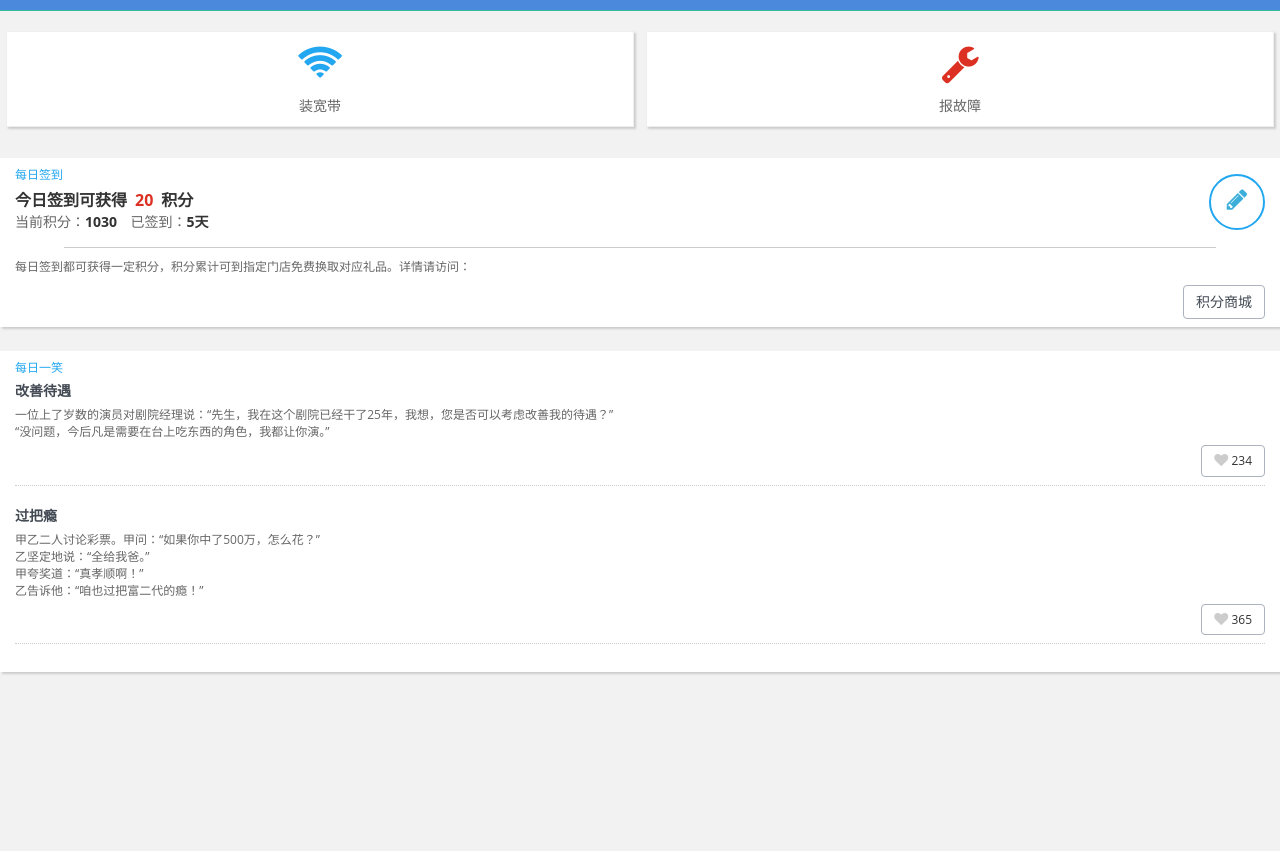
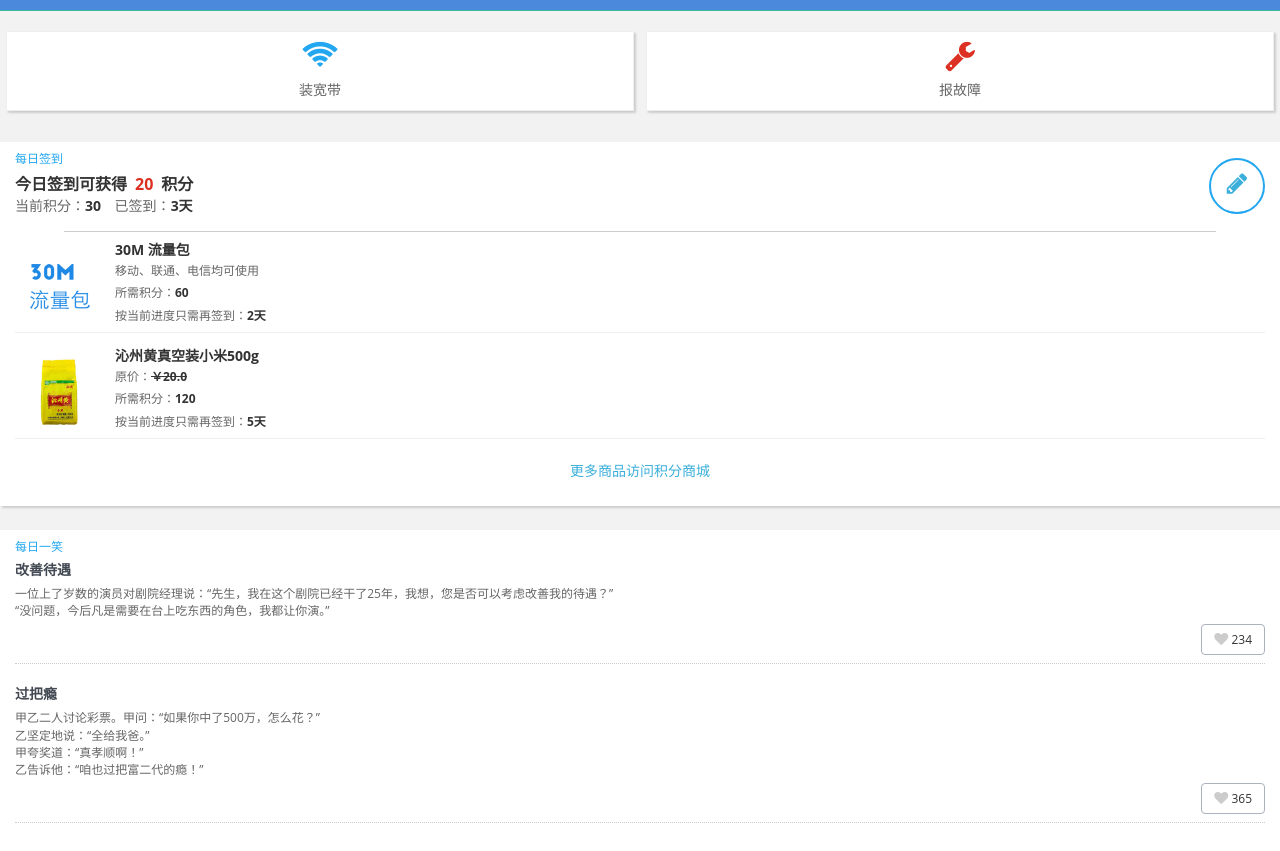
Before and after one commit to stargao/mobile-project-pages, a plain HTML site: page yzb-new-biz/index.html in a window 1280 px wide. Shown: the part 45-896 px from the top of the page. Before the commit the page ends 800 px from the top, so only its background shows below. Drawn offline with Linux system fonts and the light colour scheme.

Commit message:
Improve page design, add the mall section.

```diff
--- a/yzb-new-biz/css/custom.css
+++ b/yzb-new-biz/css/custom.css
@@ -1,6 +1,10 @@
 body {
     background-color: #f2f2f2;
     padding-top: 70px;
+}
+
+body, html {
+    -webkit-font-smoothing: antialiased;
 }
 
 .cutline {
@@ -50,9 +54,9 @@ body {
 
 .button-wrap .big-btn .fa {
     display: block;
-    font-size: 40px;
+    font-size: 32px;
     text-align: center;
-    margin: 12px auto;
+    margin: 8px auto;
 }
 
 .button-wrap .big-btn .fa-wifi {
@@ -156,6 +160,45 @@ body {
     color: #666;
 }
 
+.check-in-wrap .score-mall-list {
+
+}
+
+.check-in-wrap .score-mall-list .media {
+    border-bottom: 1px solid #eee;
+}
+
+.check-in-wrap .score-mall-list .media.last-one {
+    padding-bottom: 10px;
+    border-bottom: 0;
+}
+
+.check-in-wrap .score-mall-list .media-left a img {
+    width: 90px;
+}
+
+.check-in-wrap .score-mall-list .media-body h4.media-heading {
+    font-size: 14px;
+    color: #333;
+    font-weight: bold;
+}
+
+.check-in-wrap .score-mall-list .media-body p {
+    font-size: 12px;
+    color: #666;
+    font-weight: 300;
+    margin-bottom: 5px;
+}
+
+.check-in-wrap .score-mall-list .media-body p.product-price span {
+    text-decoration: line-through;
+}
+
+.check-in-wrap .score-mall-list .media-body p span {
+    color: #333;
+    font-weight: bold;
+}
+
 .joke-content-wrap {
     margin-top: 24px;
     padding: 8px 0;
--- a/yzb-new-biz/index.html
+++ b/yzb-new-biz/index.html
@@ -37,7 +37,7 @@
             <div class="col-xs-9">
                 <p class="small-title">每日签到</p>
                 <h1 class="check-in-content">今日签到可获得<span>20</span>积分</h1>
-                <p class="check-in-history">当前积分：<span>1030</span> 已签到：<span>5天</span></p>
+                <p class="check-in-history">当前积分：<span>30</span> 已签到：<span>3天</span></p>
             </div>
             <div class="col-xs-3">
                 <a href="#check-in" class="check-in-btn pull-right">
@@ -46,9 +46,42 @@
                 </a>
             </div>
             <div class="col-xs-12 cutline"></div>
-            <div class="col-xs-12">
+            <!--div class="col-xs-12">
                 <p class="tips-words">每日签到都可获得一定积分，积分累计可到指定门店免费换取对应礼品。详情请访问：</p>
                 <a href="" class="btn btn-default pull-right">积分商城</a>
+            </div-->
+            <div class="col-xs-12 score-mall-list">
+                <div class="media">
+                    <div class="media-left">
+                        <a href="#">
+                            <img src="img/ad_1.png" alt="" class="media-object">
+                        </a>
+                    </div>
+                    <div class="media-body">
+                        <h4 class="media-heading">30M 流量包</h4>
+                        <p class="sub-title">移动、联通、电信均可使用</p>
+                        <p class="product-score">所需积分：<span>60</span></p>
+                        <p class="need-score">按当前进度只需再签到：<span>2天</span></p>
+                    </div>
+                </div>
+                <div class="media">
+                    <div class="media-left">
+                        <a href="#">
+                            <img src="img/ad_2.png" alt="" class="media-object">
+                        </a>
+                    </div>
+                    <div class="media-body">
+                        <h4 class="media-heading">沁州黄真空装小米500g</h4>
+                        <p class="product-price">原价：<span>￥20.0</span></p>
+                        <p class="product-score">所需积分：<span>120</span></p>
+                        <p class="need-score">按当前进度只需再签到：<span>5天</span></p>
+                    </div>
+                </div>
+                <div class="media last-one">
+                    <div class="media-body">
+                        <a href="#score-mall" class="btn btn-link btn-block">更多商品访问积分商城</a>
+                    </div>
+                </div>
             </div>
         </div>
         <div class="row joke-content-wrap">
```
Also changed, not shown: yzb-new-biz/img/ad_1.png (added), yzb-new-biz/img/ad_2.png (added).
